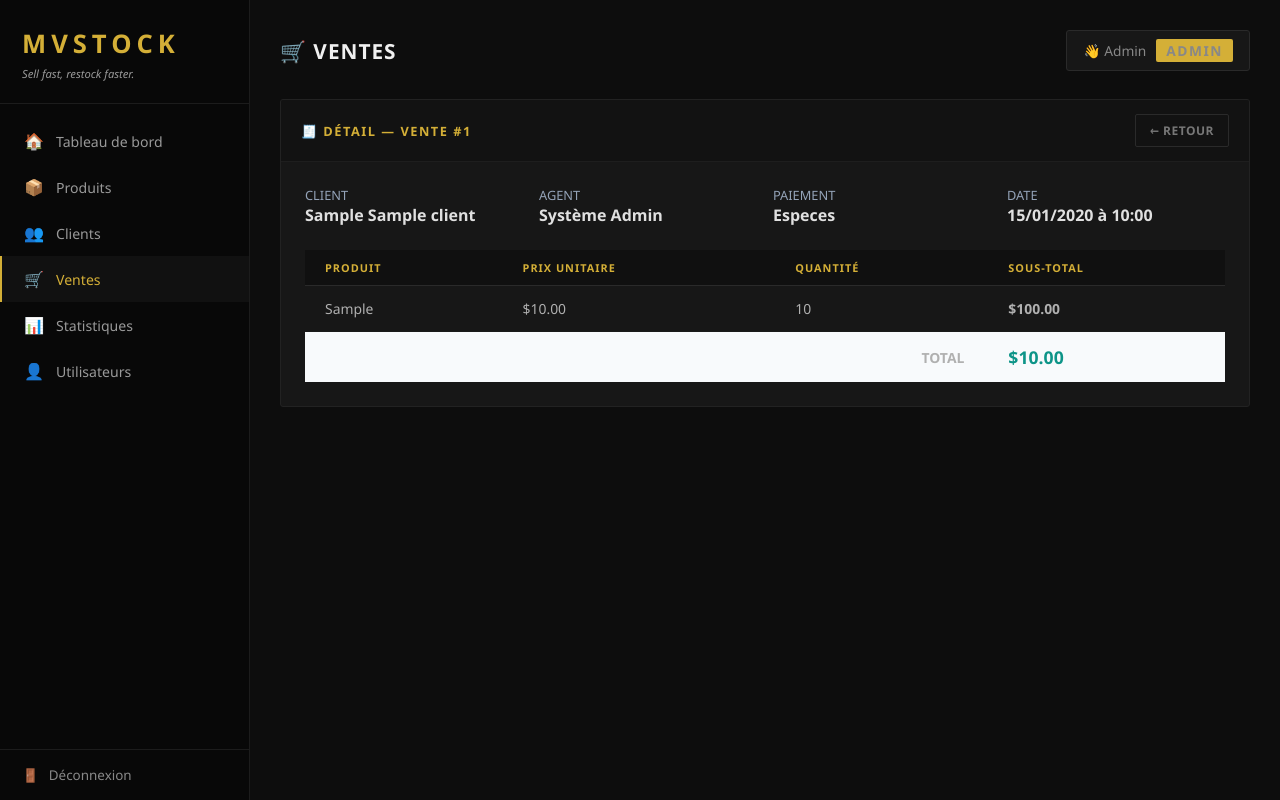
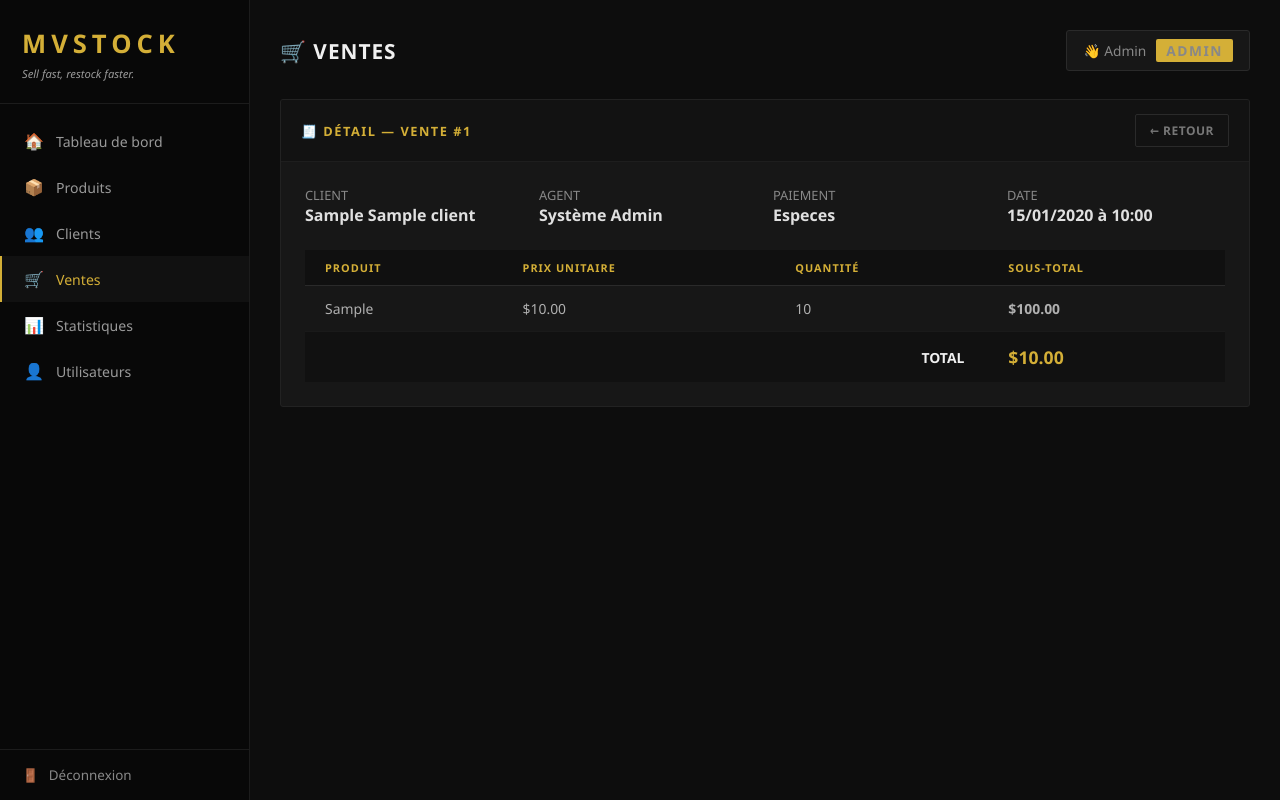
Before and after one commit to CaptK-net/MVSTOCK, a PHP site: page /ventes.php?voir=1 in a window 1280 px wide. Run offline with PHP 8.4, Linux system fonts and the light colour scheme; a user stored in the database is signed in; data comes from the database, SQL or seed files in the repository; tables that the repository leaves empty hold one stand-in row (values such as "Sample post").

Commit message:
Fix remaining light color references conflicting with dark theme
- ventes.php: #94A3B8 -> #888 on label text (CLIENT/AGENT/PAIEMENT/DATE)
  Total row: white bg #F8FAFC -> #111, teal total -> gold #D4AF37
  Row numbers and hint text: #94A3B8 -> #888
- stats.php: Total row bg #F0FDF4 -> #111, teal total -> gold #D4AF37
- produits.php: description text #94A3B8 -> #888
- All pages: removed embedded <style> blocks with old light-theme
  .alert-msg styles that were overriding the dark style.css versions

Co-Authored-By: Claude Sonnet 4.6 <noreply@anthropic.com>

```diff
--- a/GestVente/clients.php
+++ b/GestVente/clients.php
@@ -251,10 +251,6 @@ $total   = mysqli_num_rows($clients);
     </main>
 </div>
 
-<style>
-.alert-msg { padding:12px 18px; border-radius:8px; margin-bottom:20px; font-weight:500; font-size:0.9rem; }
-.alert-msg.success { background:#D1FAE5; color:#065F46; border-left:4px solid #059669; }
-.alert-msg.danger  { background:#FEE2E2; color:#991B1B; border-left:4px solid #DC2626; }
-</style>
+<!-- alert-msg styles are in style.css -->
 </body>
 </html>
--- a/GestVente/utilisateurs.php
+++ b/GestVente/utilisateurs.php
@@ -296,10 +296,6 @@ $utilisateurs = mysqli_query($conn,
     </main>
 </div>
 
-<style>
-.alert-msg { padding:12px 18px; border-radius:8px; margin-bottom:20px; font-weight:500; font-size:0.9rem; }
-.alert-msg.success { background:#D1FAE5; color:#065F46; border-left:4px solid #059669; }
-.alert-msg.danger  { background:#FEE2E2; color:#991B1B; border-left:4px solid #DC2626; }
-</style>
+<!-- alert-msg styles are in style.css -->
 </body>
 </html>
--- a/GestVente/ventes.php
+++ b/GestVente/ventes.php
@@ -203,19 +203,19 @@ if (isset($_GET['voir'])) {
             <div style="padding:24px;">
                 <div style="display:grid; grid-template-columns:1fr 1fr 1fr 1fr; gap:16px; margin-bottom:24px;">
                     <div>
-                        <p style="color:#94A3B8; font-size:0.8rem;">CLIENT</p>
+                        <p style="color:#888; font-size:0.8rem;">CLIENT</p>
                         <p style="font-weight:600;"><?php echo $detail_vente['client_nom'] ? htmlspecialchars($detail_vente['client_nom']) : 'Anonyme'; ?></p>
                     </div>
                     <div>
-                        <p style="color:#94A3B8; font-size:0.8rem;">AGENT</p>
+                        <p style="color:#888; font-size:0.8rem;">AGENT</p>
                         <p style="font-weight:600;"><?php echo htmlspecialchars($detail_vente['agent_nom']); ?></p>
                     </div>
                     <div>
-                        <p style="color:#94A3B8; font-size:0.8rem;">PAIEMENT</p>
+                        <p style="color:#888; font-size:0.8rem;">PAIEMENT</p>
                         <p style="font-weight:600;"><?php echo ucfirst($detail_vente['mode_paiement']); ?></p>
                     </div>
                     <div>
-                        <p style="color:#94A3B8; font-size:0.8rem;">DATE</p>
+                        <p style="color:#888; font-size:0.8rem;">DATE</p>
                         <p style="font-weight:600;"><?php echo date('d/m/Y à H:i', strtotime($detail_vente['date_vente'])); ?></p>
                     </div>
                 </div>
@@ -232,9 +232,9 @@ if (isset($_GET['voir'])) {
                             <td><strong>$<?php echo number_format($l['sous_total'], 2); ?></strong></td>
                         </tr>
                     <?php endwhile; ?>
-                    <tr style="background:#F8FAFC;">
-                        <td colspan="3" style="text-align:right; font-weight:700; padding:14px 24px;">TOTAL</td>
-                        <td style="font-weight:700; font-size:1.1rem; color:#0D9488;">
+                    <tr style="background:#111;">
+                        <td colspan="3" style="text-align:right; font-weight:700; padding:14px 24px; color:#F0F0F0;">TOTAL</td>
+                        <td style="font-weight:700; font-size:1.1rem; color:#D4AF37;">
                             $<?php echo number_format($detail_vente['montant_total'], 2); ?>
                         </td>
                     </tr>
@@ -281,7 +281,7 @@ if (isset($_GET['voir'])) {
                     </div>
 
                     <!-- 5 fixed product rows — PHP skips rows left on "Aucun" -->
-                    <p style="font-size:0.85rem; color:#94A3B8; margin-bottom:12px;">
+                    <p style="font-size:0.85rem; color:#888; margin-bottom:12px;">
                         Sélectionnez jusqu'à 5 produits — laissez les lignes inutiles sur "Aucun".
                     </p>
 
@@ -297,7 +297,7 @@ if (isset($_GET['voir'])) {
                         <tbody>
                         <?php for ($i = 0; $i < 5; $i++): ?>
                             <tr>
-                                <td style="color:#94A3B8;"><?php echo $i + 1; ?></td>
+                                <td style="color:#888;"><?php echo $i + 1; ?></td>
                                 <td>
                                     <select name="id_produit[]" style="width:280px;">
                                         <option value="0">-- Aucun --</option>
@@ -310,7 +310,7 @@ if (isset($_GET['voir'])) {
                                         <?php endforeach; ?>
                                     </select>
                                 </td>
-                                <td style="color:#94A3B8; font-size:0.85rem;">(affiché dans le menu)</td>
+                                <td style="color:#888; font-size:0.85rem;">(affiché dans le menu)</td>
                                 <td>
                                     <input type="number" name="quantite[]" value="1" min="1" style="width:70px;">
                                 </td>
@@ -372,10 +372,6 @@ if (isset($_GET['voir'])) {
     </main>
 </div>
 
-<style>
-.alert-msg { padding:12px 18px; border-radius:8px; margin-bottom:20px; font-weight:500; font-size:0.9rem; }
-.alert-msg.success { background:#D1FAE5; color:#065F46; border-left:4px solid #059669; }
-.alert-msg.danger  { background:#FEE2E2; color:#991B1B; border-left:4px solid #DC2626; }
-</style>
+<!-- alert-msg styles are in style.css -->
 </body>
 </html>
```
Also changed, not shown: GestVente/produits.php (+2 -6 lines), GestVente/stats.php (+5 -5 lines).
